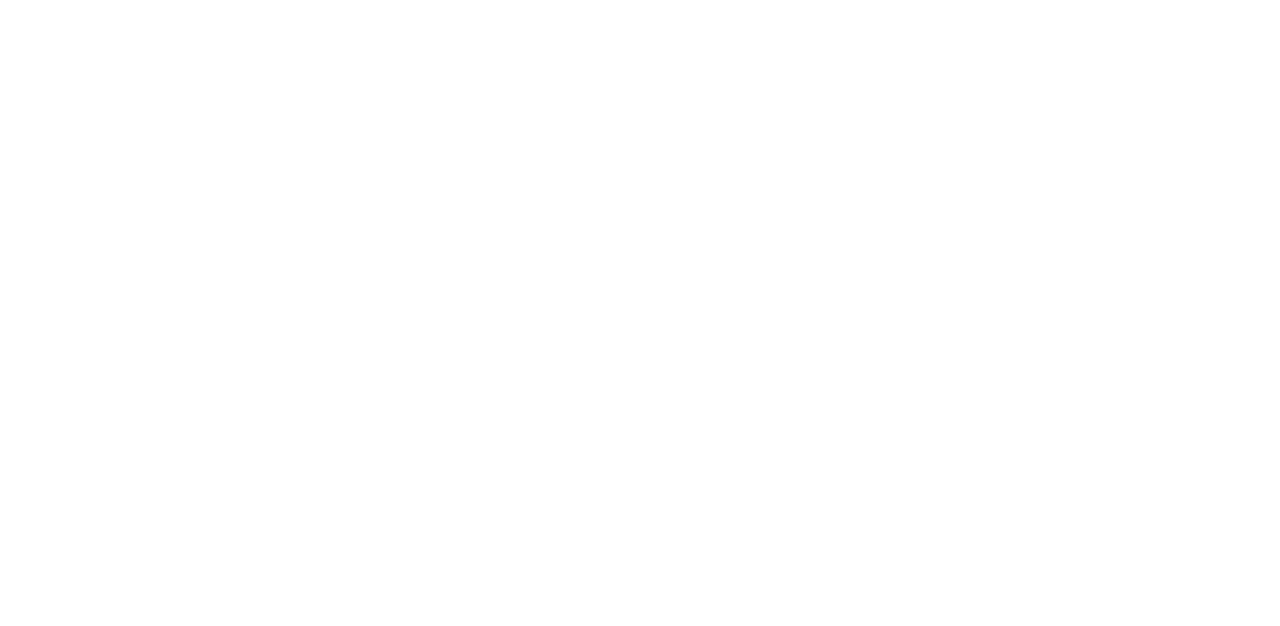
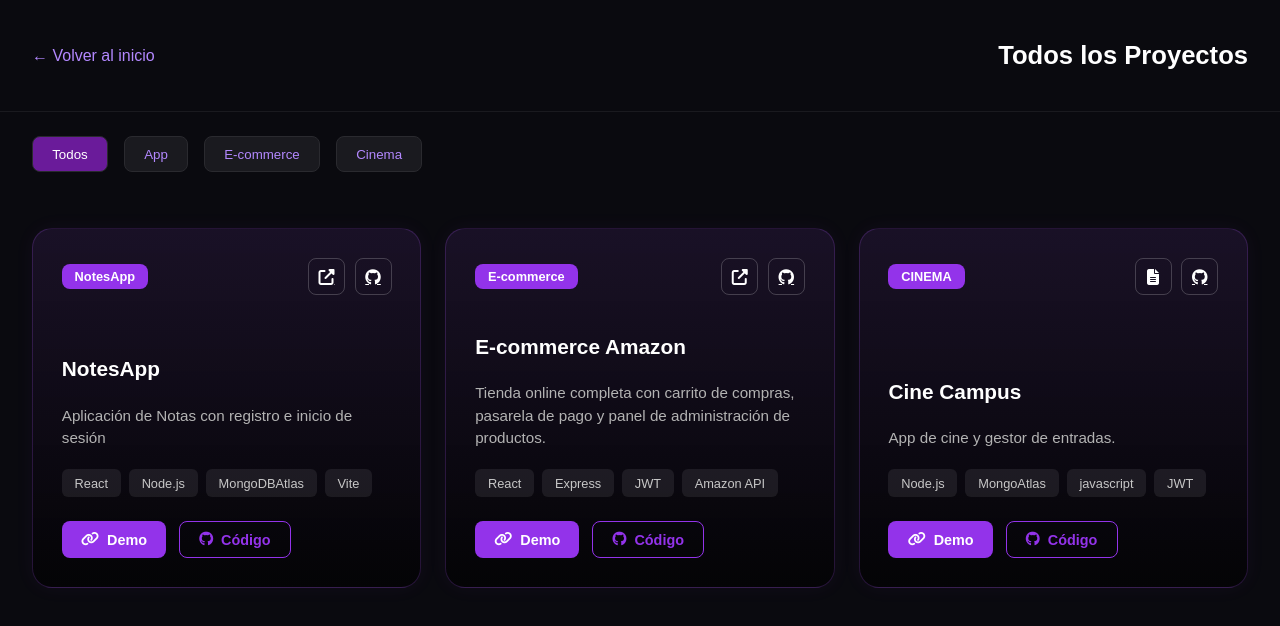
Before and after one commit to WilliamSepulveda/Portafolio-william-jair, a plain HTML site: page projects.html in a window 1280 px wide. Drawn offline with Linux system fonts and the light colour scheme.

Commit message:
feat: :sparkles: portafolio al 100%
se termina diseño y funcionalidad de portafolio

```diff
--- a/css/project.css
+++ b/css/project.css
@@ -0,0 +1,185 @@
+@import url('https://fonts.googleapis.com/css2?family=Inter:wght@400;600;700&display=swap');
+
+body {
+  margin: 0;
+  background-color: #0a0a0f;
+  color: #fff;
+  font-family: 'DM Sans', sans-serif;
+}
+
+.header {
+  display: flex;
+  align-items: center;
+  justify-content: space-between;
+  padding: 1.5rem 2rem;
+  border-bottom: 1px solid #1a1a1f;
+}
+
+.back-link {
+  color: #b388ff;
+  text-decoration: none;
+  font-size: 1rem;
+}
+
+h1 {
+  font-size: 1.6rem;
+  font-weight: 700;
+}
+
+.filters {
+  display: flex;
+  flex-wrap: wrap;
+  gap: 1rem;
+  padding: 1.5rem 2rem;
+}
+
+.filter-btn {
+  background-color: #1a1a1f;
+  color: #b388ff;
+  border: 1px solid #2a2a2f;
+  padding: 0.6rem 1.2rem;
+  border-radius: 8px;
+  cursor: pointer;
+  transition: background 0.3s;
+}
+
+.filter-btn:hover, .filter-btn.active {
+  background-color: #6a1b9a;
+  color: #fff;
+}
+
+.projects-container {
+  display: grid;
+  grid-template-columns: repeat(auto-fit, minmax(350px, 1fr));
+  gap: 1.5rem;
+  padding: 2rem;
+}
+
+.project-card {
+  background: linear-gradient(180deg, rgba(168,85,247,0.1) 0%, rgba(0,0,0,0.6) 100%);
+  border: 1px solid rgba(168, 85, 247, 0.2);
+  border-radius: 20px;
+  padding: 1.8rem;
+  color: #fff;
+  transition: all 0.3s ease;
+  display: flex;
+  flex-direction: column;
+  justify-content: space-between;
+  min-height: 300px; /* Altura mínima para consistencia */
+  box-shadow: 0 0 20px rgba(168, 85, 247, 0.05);
+}
+
+.project-card:hover {
+  transform: translateY(-8px);
+  box-shadow: 0 0 25px rgba(168, 85, 247, 0.3);
+  border-color: rgba(168, 85, 247, 0.5);
+}
+
+.project-top {
+  display: flex;
+  justify-content: space-between;
+  flex-shrink: 0; /* Evita que este contenedor se encoja */
+  align-items: center;
+}
+
+.project-type {
+  background: #9333ea;
+  color: #fff;
+  padding: 0.3rem 0.8rem;
+  border-radius: 8px;
+  font-size: 0.8rem;
+  font-weight: 600;
+}
+
+.project-links {
+  display: flex;
+  gap: 0.6rem;
+}
+
+.icon-btn {
+  width: 35px;
+  height: 35px;
+  display: flex;
+  align-items: center;
+  justify-content: center;
+  border: 1px solid rgba(255,255,255,0.2);
+  border-radius: 8px;
+  color: #fff;
+  transition: 0.3s;
+}
+
+.icon-btn:hover {
+  background: #9333ea;
+  border-color: transparent;
+}
+
+.project-content {
+  margin-top: 1rem;
+  display: flex;
+  flex-direction: column;
+}
+
+.project-title {
+  font-size: 1.3rem;
+  font-weight: 600;
+  margin-bottom: 0.5rem;
+}
+
+.project-desc {
+  color: #b3b3b3;
+  font-size: 0.95rem;
+  margin-bottom: 1.2rem;
+  line-height: 1.5;
+  flex-grow: 1; /* Permite que la descripción ocupe el espacio disponible */
+}
+
+.project-tags {
+  display: flex;
+  flex-wrap: wrap;
+  gap: 0.5rem;
+}
+
+.project-tags span {
+  background: rgba(255,255,255,0.08);
+  color: #c7c7c7;
+  font-size: 0.8rem;
+  padding: 0.4rem 0.8rem;
+  border-radius: 6px;
+}
+
+.project-buttons {
+  display: flex;
+  gap: 0.8rem;
+  margin-top: 1.5rem; /* Espacio sobre los botones */
+}
+
+.btn {
+  display: inline-flex;
+  align-items: center;
+  gap: 0.5rem;
+  font-size: 0.9rem;
+  font-weight: 600;
+  padding: 0.6rem 1.2rem;
+  border-radius: 8px;
+  text-decoration: none;
+  transition: background 0.3s;
+}
+
+.demo-btn {
+  background: #9333ea;
+  color: #fff;
+}
+
+.demo-btn:hover {
+  background: #a855f7;
+}
+
+.code-btn {
+  border: 1px solid #9333ea;
+  color: #9333ea;
+}
+
+.code-btn:hover {
+  background: #9333ea;
+  color: #fff;
+}
--- a/js/main.js
+++ b/js/main.js
@@ -0,0 +1,18 @@
+const buttons = document.querySelectorAll('.filter-btn');
+const projects = document.querySelectorAll('.project-card');
+
+buttons.forEach(btn => {
+  btn.addEventListener('click', () => {
+    buttons.forEach(b => b.classList.remove('active'));
+    btn.classList.add('active');
+    const filter = btn.getAttribute('data-filter');
+
+    projects.forEach(project => {
+      if (filter === 'all' || project.getAttribute('data-category') === filter) {
+        project.style.display = 'block';
+      } else {
+        project.style.display = 'none';
+      }
+    });
+  });
+});
--- a/projects.html
+++ b/projects.html
@@ -0,0 +1,94 @@
+<!DOCTYPE html>
+<html lang="es">
+<head>
+  <meta charset="UTF-8">
+  <meta name="viewport" content="width=device-width, initial-scale=1.0">
+  <title>Todos los Proyectos</title>
+  <link rel="stylesheet" href="https://cdnjs.cloudflare.com/ajax/libs/font-awesome/6.5.0/css/all.min.css">
+  <link rel="stylesheet" href="./css/project.css">
+</head>
+<body>
+  <header class="header">
+    <a href="/index.html" class="back-link">← Volver al inicio</a>
+    <h1>Todos los Proyectos</h1>
+  </header>
+
+  <div class="filters">
+    <button class="filter-btn active" data-filter="all">Todos</button>
+    <button class="filter-btn" data-filter="App">App</button>
+    <button class="filter-btn" data-filter="E-commerce">E-commerce</button>
+    <button class="filter-btn" data-filter="Cinema">Cinema</button>
+  </div>
+
+  <section class="projects-container">
+    <!-- Proyecto 1: NotesApp -->
+    <div class="project-card" data-category="App">
+      <div class="project-top">
+        <div class="project-type">NotesApp</div>
+        <div class="project-links">
+          <a href="https://williamsepulveda.github.io/Appnotes/" target="_blank" class="icon-btn" aria-label="Ver demo del proyecto"><i class="fa-solid fa-up-right-from-square"></i></a>
+          <a href="https://github.com/WilliamSepulveda/Appnotes" target="_blank" class="icon-btn" aria-label="Ver código en GitHub"><i class="fa-brands fa-github"></i></a>
+        </div>
+      </div>
+      <div class="project-content">
+        <h3 class="project-title">NotesApp</h3>
+        <p class="project-desc">Aplicación de Notas con registro e inicio de sesión</p>
+        <div class="project-tags">
+          <span>React</span><span>Node.js</span><span>MongoDBAtlas</span><span>Vite</span>
+        </div>
+        <div class="project-buttons">
+          <a href="https://williamsepulveda.github.io/Appnotes/" target="_blank" class="btn demo-btn"><i class="fa-solid fa-link"></i> Demo</a>
+          <a href="https://github.com/WilliamSepulveda/Appnotes" target="_blank" class="btn code-btn"><i class="fa-brands fa-github"></i> Código</a>
+        </div>
+      </div>
+    </div>
+
+    <!-- Proyecto 2: E-commerce -->
+    <div class="project-card" data-category="E-commerce">
+      <div class="project-top">
+        <div class="project-type">E-commerce</div>
+        <div class="project-links">
+          <a href="https://williamsepulveda.github.io/ecommerCampusM1/?id=aps" target="_blank" class="icon-btn" aria-label="Ver demo del proyecto"><i class="fa-solid fa-up-right-from-square"></i></a>
+          <a href="https://github.com/WilliamSepulveda/ecommerCampusM1" target="_blank" class="icon-btn" aria-label="Ver código en GitHub"><i class="fa-brands fa-github"></i></a>
+        </div>
+      </div>
+      <div class="project-content">
+        <h3 class="project-title">E-commerce Amazon</h3>
+        <p class="project-desc">Tienda online completa con carrito de compras, pasarela de pago y panel de administración de productos.</p>
+        <div class="project-tags">
+          <span>React</span><span>Express</span><span>JWT</span><span>Amazon API</span>
+        </div>
+        <div class="project-buttons">
+          <a href="https://williamsepulveda.github.io/ecommerCampusM1/?id=aps" target="_blank" class="btn demo-btn"><i class="fa-solid fa-link"></i> Demo</a>
+          <a href="https://github.com/WilliamSepulveda/ecommerCampusM1" target="_blank" class="btn code-btn"><i class="fa-brands fa-github"></i> Código</a>
+        </div>
+      </div>
+    </div>
+
+    <!-- Proyecto 3: Cinema -->
+    <div class="project-card" data-category="Cinema">
+      <div class="project-top">
+        <div class="project-type">CINEMA</div>
+        <div class="project-links">
+          <a href="https://github.com/WilliamSepulveda/cineCampus" target="_blank" class="icon-btn" aria-label="Ver documentación de la API"><i class="fa-solid fa-file-lines"></i></a>
+          <a href="https://github.com/WilliamSepulveda/cineCampus" target="_blank" class="icon-btn" aria-label="Ver código en GitHub"><i class="fa-brands fa-github"></i></a>
+        </div>
+      </div>
+      <div class="project-content">
+        <h3 class="project-title">Cine Campus</h3>
+        <p class="project-desc">App de cine y gestor de entradas.</p>
+        <div class="project-tags">
+          <span>Node.js</span><span>MongoAtlas</span><span>javascript</span><span>JWT</span>
+        </div>
+        <div class="project-buttons">
+          <a href="https://github.com/WilliamSepulveda/cineCampus" target="_blank" class="btn demo-btn"><i class="fa-solid fa-link"></i> Demo</a>
+          <a href="https://github.com/WilliamSepulveda/cineCampus" target="_blank" class="btn code-btn"><i class="fa-brands fa-github"></i> Código</a>
+        </div>
+      </div>
+    </div>
+
+  </section>
+
+  <script src="./js/main.js"></script>
+</body>
+</html>
```
Also changed, not shown: index.html (+15 -13 lines).
